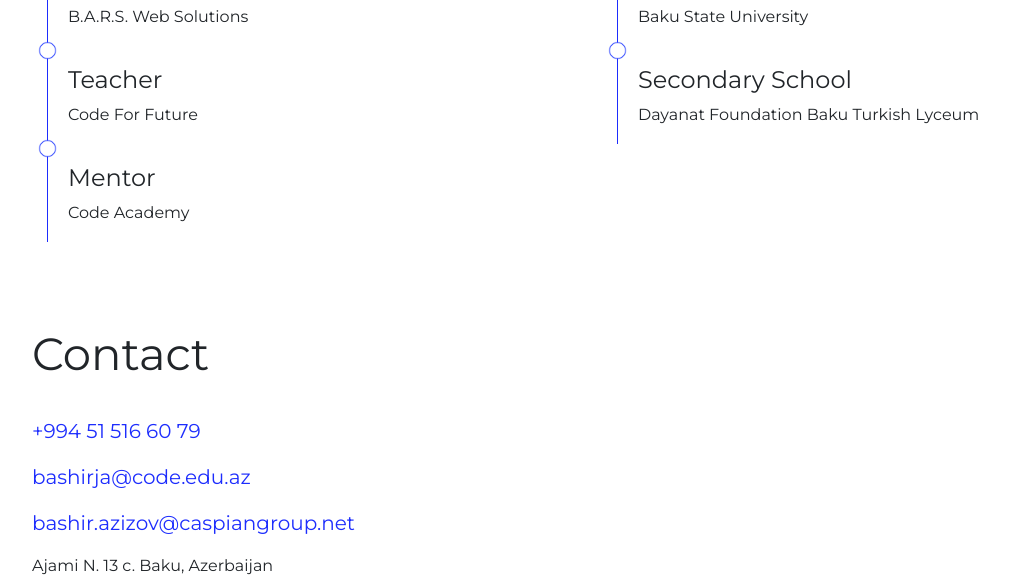
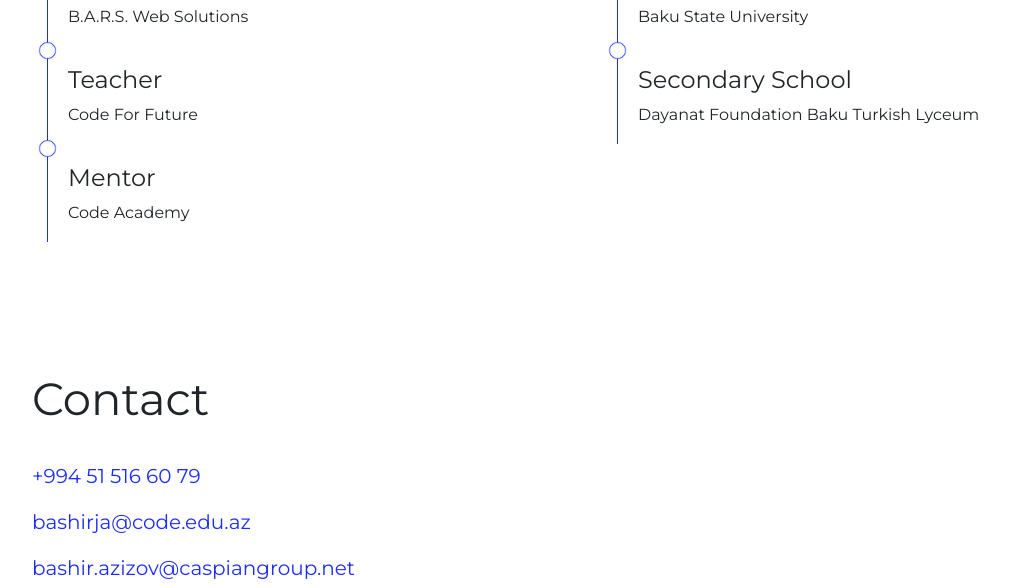
Before and after one commit to beshirazizov/beshirazizov.github.io, a plain HTML site: page index.html in a window 1280 px wide. Shown: the part 2960-3548 px from the top of the page, without its empty margins (53-1062 px from the left). Drawn offline with Linux system fonts and the light colour scheme.

Commit message:
Update style.css

```diff
--- a/Content/css/style.css
+++ b/Content/css/style.css
@@ -160,7 +160,7 @@ a.active{
     font-size: 45px;
 }
 #contact{
-    padding: 45px 0px 25px;
+    padding: 90px 0px 180px;
 }
 #contact iframe{
     padding-bottom: 25px;
```
